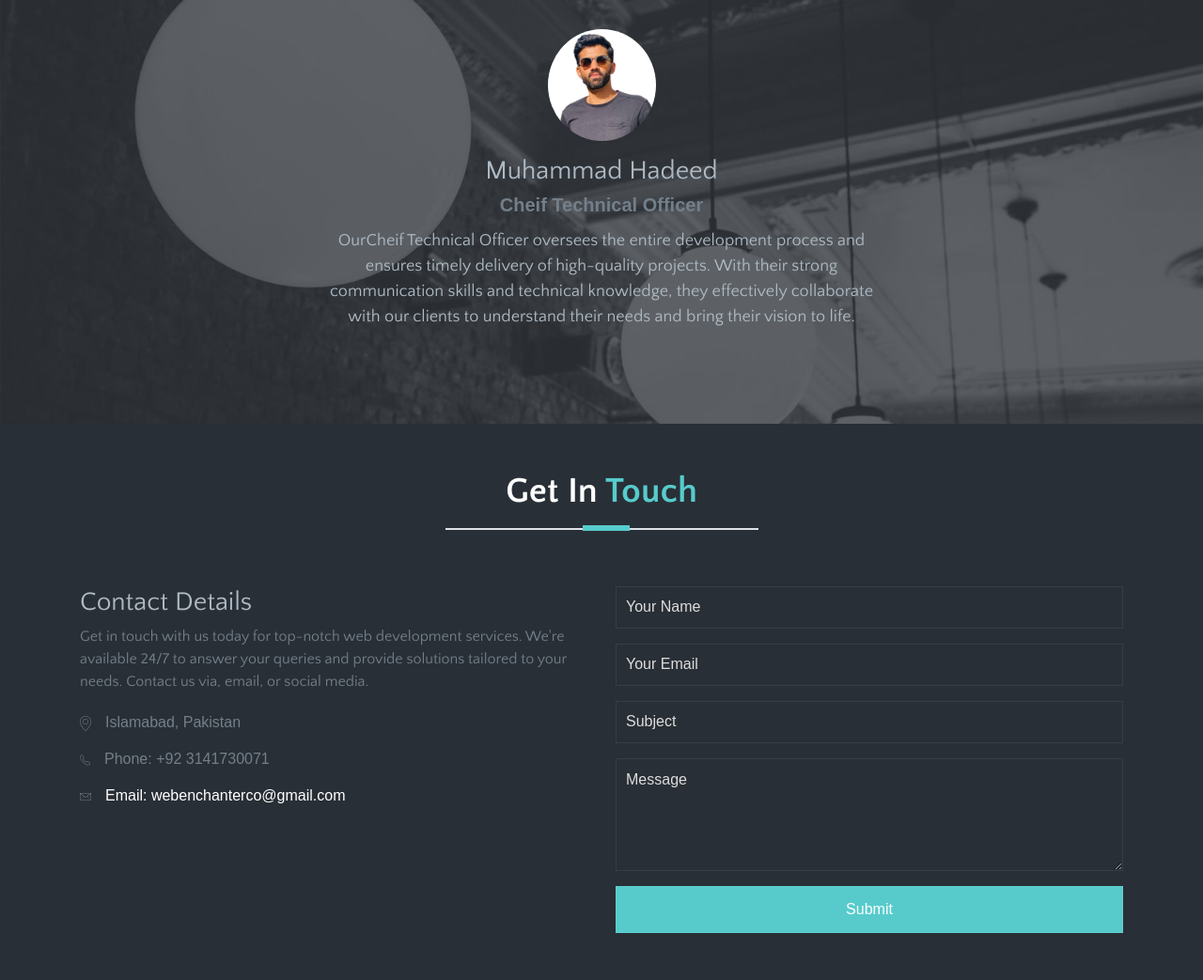
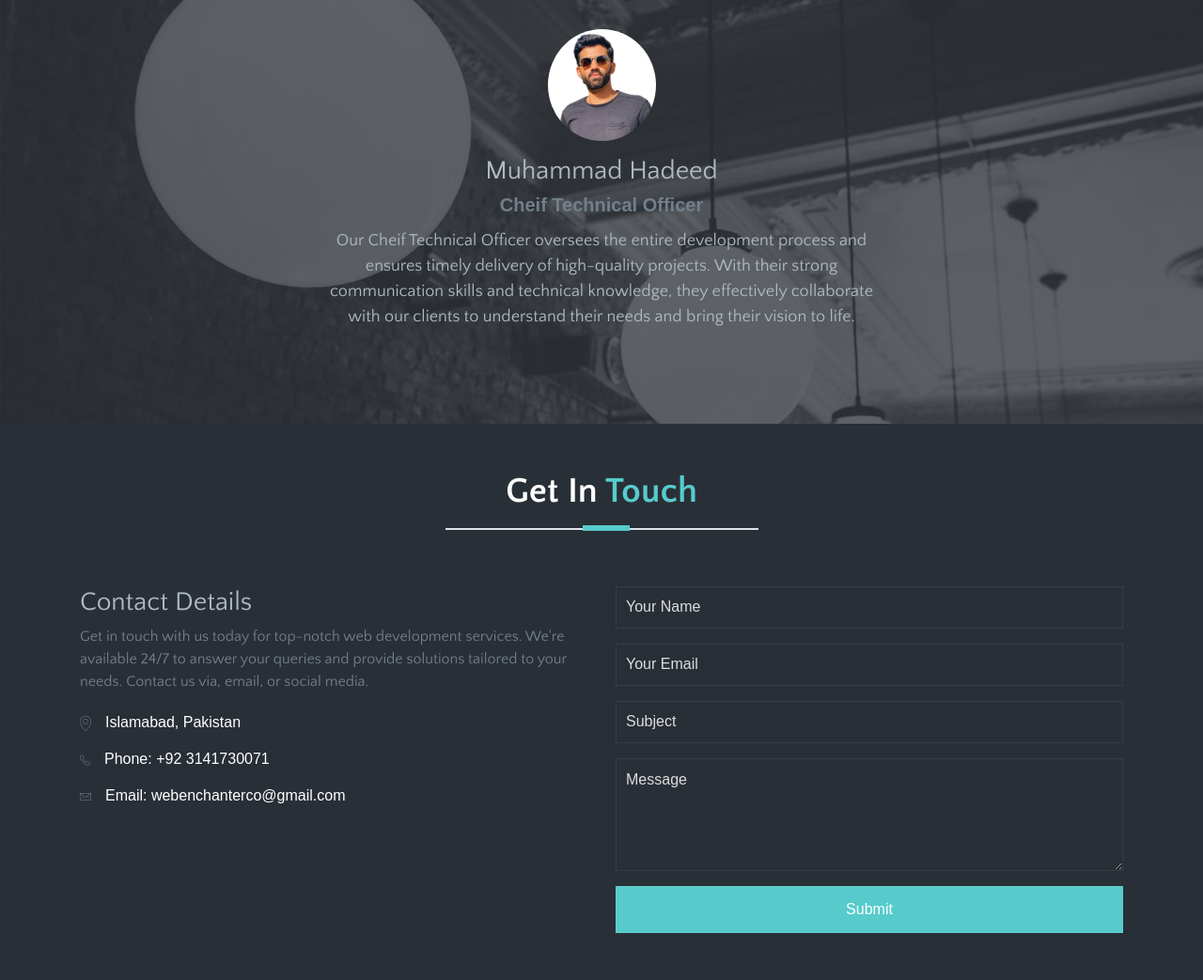
Before and after one commit to WebEnchanters/protfolio, a plain HTML site: page index.html in a window 1280 px wide. Shown: the part 5663-6706 px from the top of the page at 94% size. Drawn offline with Linux system fonts and the light colour scheme; some packages are replaced by stand-ins of ours; files whose address does not match are found by name; a web font is replaced by a local one.

Commit message:
Update index.html

```diff
--- a/index.html
+++ b/index.html
@@ -637,7 +637,7 @@ Start Our Team
 								<span style="font-size: 20px;"><b> Cheif Technical Officer </b></span>
 							</div>
 							<div class="client-comment">
-								<p>OurCheif Technical Officer  oversees the entire development process and ensures timely delivery of high-quality projects. With their strong communication skills and technical knowledge, they effectively collaborate with our clients to understand their needs and bring their vision to life.
+								<p>Our Cheif Technical Officer  oversees the entire development process and ensures timely delivery of high-quality projects. With their strong communication skills and technical knowledge, they effectively collaborate with our clients to understand their needs and bring their vision to life.
 								</p>
 							</div>
 						</div>
@@ -677,12 +677,12 @@ Start Our Team
 				<div class="contact-details">
 					<div class="con-info clearfix">
 						<i class="tf-map-pin"></i>
-						<span>Islamabad, Pakistan</span>
+						<span style="color: white;">Islamabad, Pakistan</span>
 					</div>
 
 					<div class="con-info clearfix">
 						<i class="tf-ion-ios-telephone-outline"></i>
-						<span>Phone: +92 3141730071</span>
+						<span style="color: white;">Phone: +92 3141730071</span>
 					</div>
 
 
```
